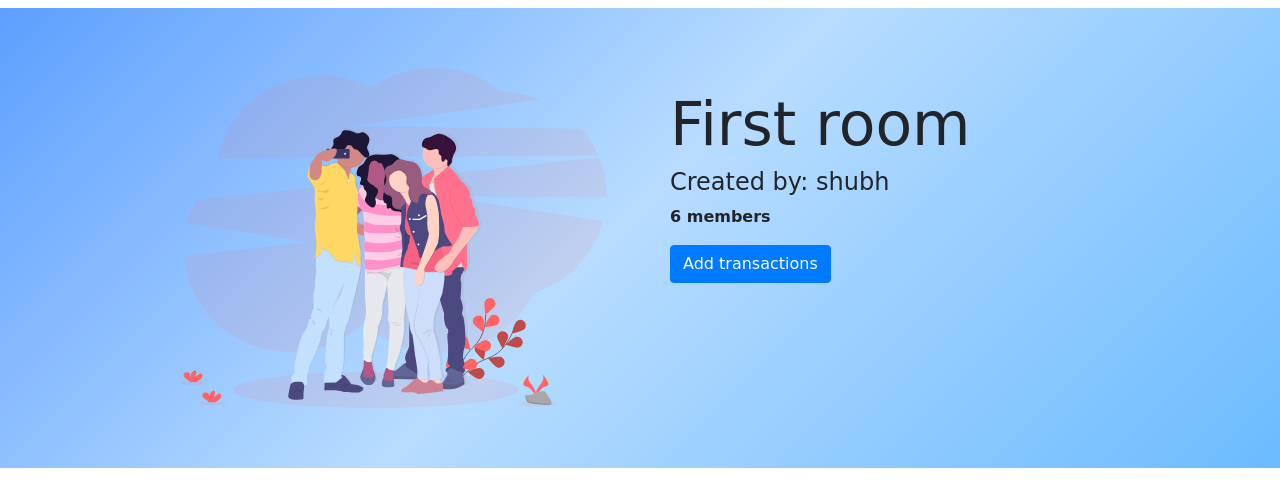
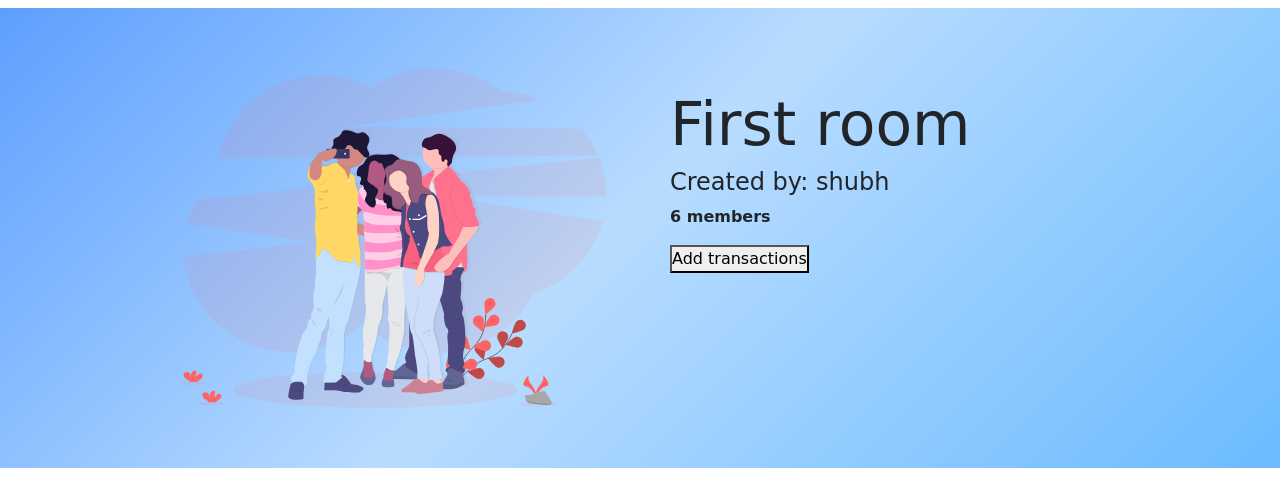
Before and after one commit to Shubh0405/Money-Splitter, a Django app: page /splitter/rooms_detail/25 in a window 1280 px wide. Shown: the part 80-562 px from the top of the page. Run offline with Django 3.2, Linux system fonts and the light colour scheme; data comes from the database, SQL or seed files in the repository; some libraries are stand-ins or nearby versions; some web fonts are replaced.

Commit message:
Update room_detail.html

```diff
--- a/money_splitter/templates/splitter/room_detail.html
+++ b/money_splitter/templates/splitter/room_detail.html
@@ -17,9 +17,9 @@
         <h1>{{ rooms.name }}</h1>
         <h4>Created by: {{ rooms.creater.username }}</h4>
         <p><b>{{ members_count }} members</b></p>
-        <a class="btn btn-primary" href="" data-target="#ModalCreateTransaction" data-toggle="modal">Add transactions</a>
+        <a href="" data-target="#ModalCreateTransaction" data-toggle="modal"><button type="button" name="button" class="room-buttons">Add transactions</button></a>
         {% if creator %}
-        <a href="{% url 'splitter:list_members' pk=rooms.pk %}" class="btn btn-primary">Add Members</a>
+        <a href="{% url 'splitter:list_members' pk=rooms.pk %}"><button type="button" name="button" class="room-buttons">Add Members</button></a>
         {% endif %}
       </div>
     </div>
@@ -80,6 +80,4 @@
     </div>
   </div>
 </div>
-
-
 {% endblock %}
```
